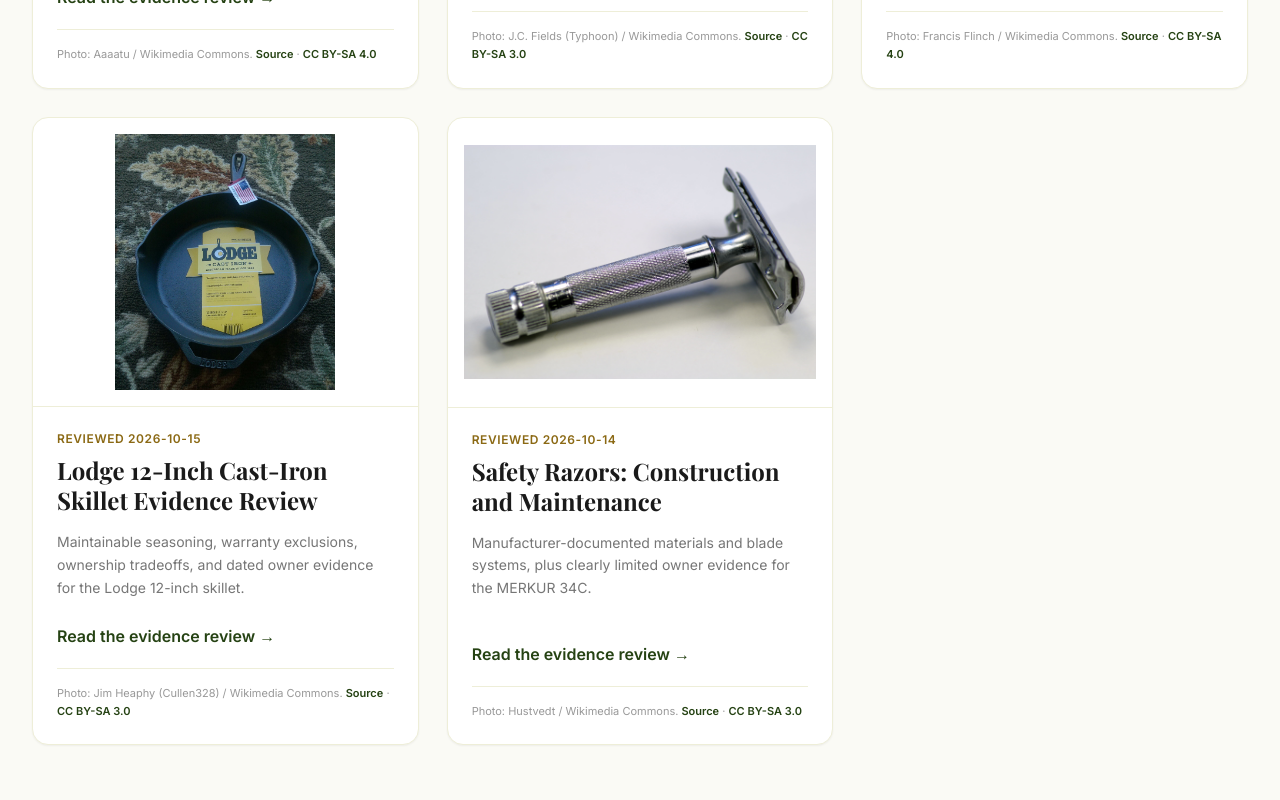
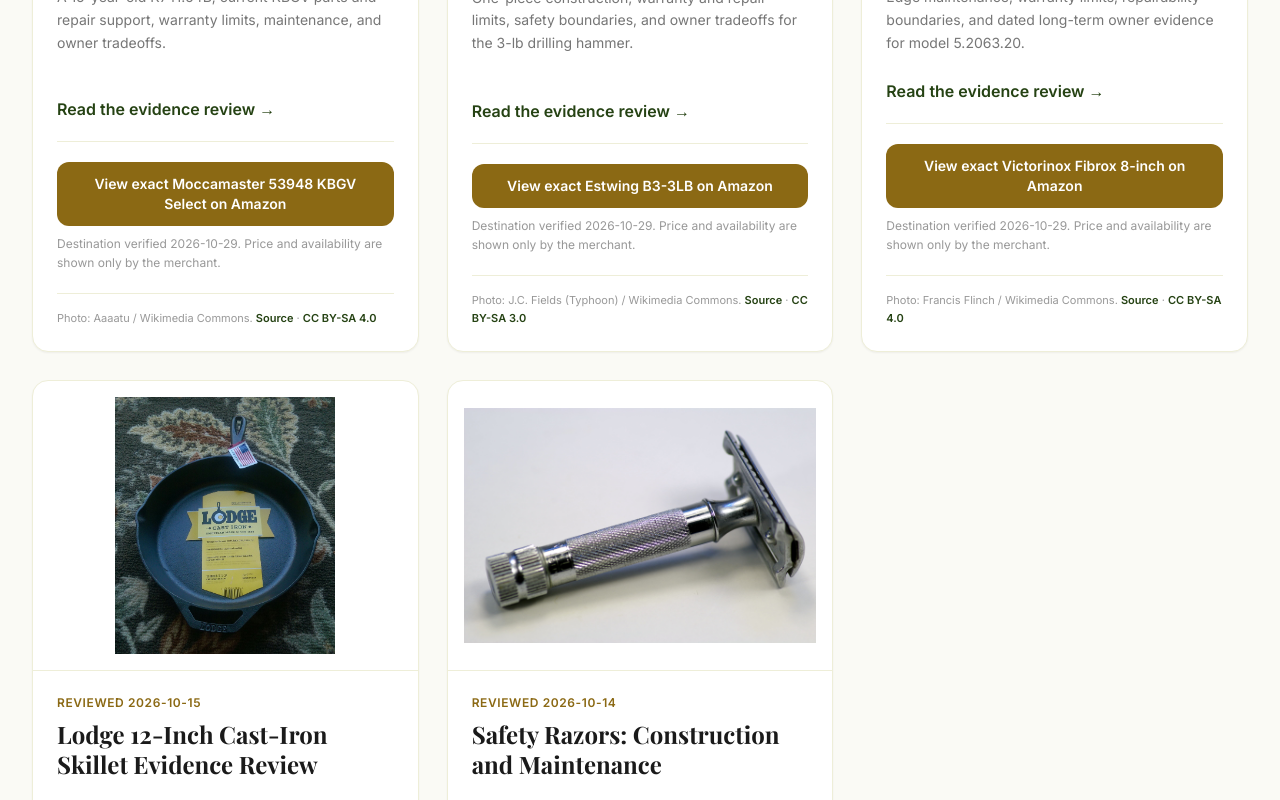
Before and after one commit to holmesclaw-hash/everlasting-goods, a Next.js app: page /blog in a window 1280 px wide. Shown: the part 1020-1820 px from the top of the page. Built offline with nearby package versions, Linux system fonts and the light colour scheme; a web font is replaced by a local one.

Commit message:
measure guide hub affiliate destinations

```diff
--- a/src/app/blog/page.tsx
+++ b/src/app/blog/page.tsx
@@ -2,8 +2,10 @@
 import Image from "next/image";
 import Link from "next/link";
 
+import AffiliateDisclosure from "@/components/AffiliateDisclosure";
 import { articleImageEvidence } from "@/content/article-image-evidence.mjs";
 import { restoredGuides } from "@/content/restored-guides";
+import { amazonLink } from "@/lib/affiliate.mjs";
 
 export const metadata: Metadata = {
   title: "Durable Product Guides",
@@ -26,6 +28,7 @@
       </section>
 
       <section className="mx-auto max-w-7xl px-4 py-14 sm:px-6 lg:px-8">
+        <AffiliateDisclosure />
         <div className="grid gap-7 md:grid-cols-2 lg:grid-cols-3">
           {restoredGuides.map((guide) => {
             const image = articleImageEvidence[guide.slug];
@@ -49,6 +52,20 @@
                   </h2>
                   <p className="mt-4 flex-1 text-sm leading-relaxed text-charcoal/60">{guide.description}</p>
                   <Link href={`/articles/${guide.slug}`} className="mt-6 font-semibold text-forest-600 hover:underline">Read the evidence review →</Link>
+                  <div className="mt-5 border-t border-cream-200 pt-5">
+                    <a
+                      href={amazonLink(guide.asin)}
+                      data-affiliate-placement="guide-hub-card"
+                      target="_blank"
+                      rel="sponsored nofollow noopener noreferrer"
+                      className="block rounded-xl bg-brown-accent px-4 py-3 text-center text-sm font-semibold text-white hover:bg-brown-dark"
+                    >
+                      {guide.destinationLabel}
+                    </a>
+                    <p className="mt-2 text-xs leading-relaxed text-charcoal/45">
+                      Destination verified {guide.destinationVerifiedAt}. Price and availability are shown only by the merchant.
+                    </p>
+                  </div>
                   {image ? (
                     <p className="mt-5 border-t border-cream-200 pt-4 text-[11px] leading-relaxed text-charcoal/45">
                       Photo: {image.attribution}.{" "}
--- a/src/content/restored-guides.ts
+++ b/src/content/restored-guides.ts
@@ -7,6 +7,9 @@
     title: "Moccamaster K741.64B and KBGV Evidence Review",
     description: "A 15-year-old K741.64B, current KBGV parts and repair support, warranty limits, maintenance, and owner tradeoffs.",
     reviewedAt: "2026-10-13",
+    asin: "B093DXS54M",
+    destinationVerifiedAt: "2026-10-29",
+    destinationLabel: "View exact Moccamaster 53948 KBGV Select on Amazon",
   },
   {
     slug: "best-estwing-hammers-that-last-a-lifetime",
@@ -14,6 +17,9 @@
     title: "Estwing B3-3LB Drilling Hammer Evidence Review",
     description: "One-piece construction, warranty and repair limits, safety boundaries, and owner tradeoffs for the 3-lb drilling hammer.",
     reviewedAt: "2026-10-28",
+    asin: "B00002N5NI",
+    destinationVerifiedAt: "2026-10-29",
+    destinationLabel: "View exact Estwing B3-3LB on Amazon",
   },
   {
     slug: "best-kitchen-knives-that-last-a-lifetime",
@@ -21,6 +27,9 @@
     title: "Victorinox Fibrox 8-Inch Evidence Review",
     description: "Edge maintenance, warranty limits, repairability boundaries, and dated long-term owner evidence for model 5.2063.20.",
     reviewedAt: "2026-10-06",
+    asin: "B008M5U1C2",
+    destinationVerifiedAt: "2026-10-29",
+    destinationLabel: "View exact Victorinox Fibrox 8-inch on Amazon",
   },
   {
     slug: "best-cast-iron-skillets-that-last-forever",
@@ -28,6 +37,9 @@
     title: "Lodge 12-Inch Cast-Iron Skillet Evidence Review",
     description: "Maintainable seasoning, warranty exclusions, ownership tradeoffs, and dated owner evidence for the Lodge 12-inch skillet.",
     reviewedAt: "2026-10-15",
+    asin: "B00006JSUB",
+    destinationVerifiedAt: "2026-10-29",
+    destinationLabel: "View exact Lodge L10SK3 on Amazon",
   },
   {
     slug: "best-safety-razors-that-last-a-lifetime",
@@ -35,6 +47,9 @@
     title: "Safety Razors: Construction and Maintenance",
     description: "Manufacturer-documented materials and blade systems, plus clearly limited owner evidence for the MERKUR 34C.",
     reviewedAt: "2026-10-14",
+    asin: "B002A8JO1Q",
+    destinationVerifiedAt: "2026-10-29",
+    destinationLabel: "View exact MERKUR 34C on Amazon",
   },
 ] as const;
 
```
Also changed, not shown: src/generated/database.json, 1 other file (tests, documents, lock files or other folders).
